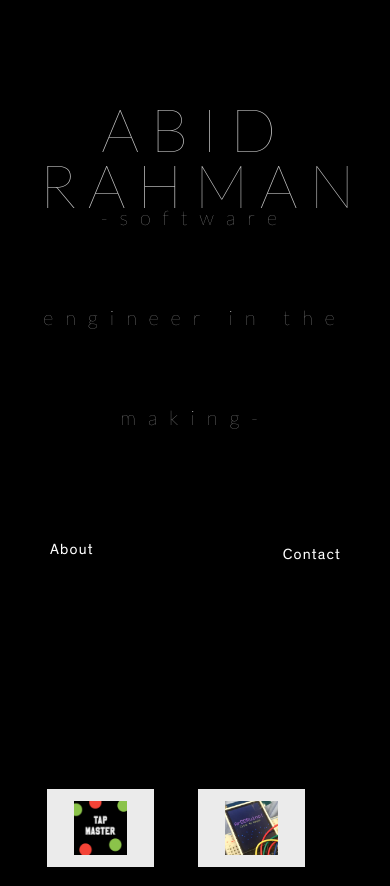
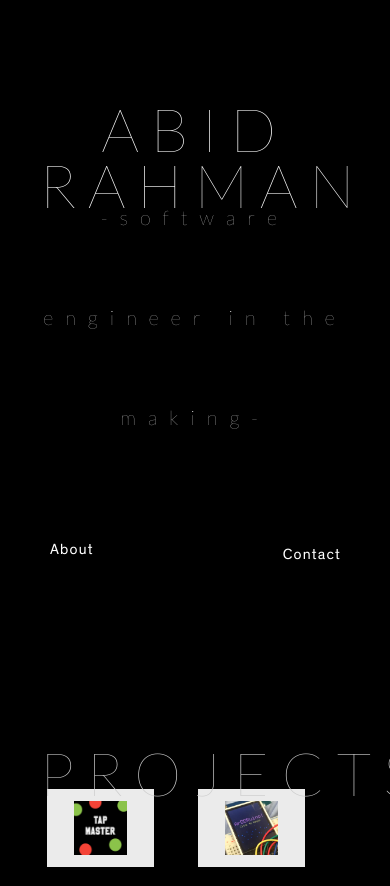
Before and after one commit to arjunkalburgi/abidrahman.github.io-1, a PHP site: page / in a window 390 px wide; the page is wider, and only the part inside the window is pictured. Shown: the part 245-1131 px from the top of that part. Run offline with PHP 8.4, Linux system fonts and the light colour scheme.

Commit message:
mobile pls workkkk

```diff
--- a/css/styles.css
+++ b/css/styles.css
@@ -279,6 +279,7 @@ header ul li a:hover {
 	position: relative;
 }
 
+/*
 .about h1 {
   width: 100%;
   color: black;
@@ -287,6 +288,7 @@ header ul li a:hover {
   margin: 0;
   padding: 100 0 0 0;
 }
+*/
 
 .contact {
 	width: 80%;
@@ -566,6 +568,7 @@ header ul li a:hover {
   z-index: 3;
 }
 
+/*
 .teaser_container h1 {
   width: 100%;
   color: black;
@@ -574,6 +577,7 @@ header ul li a:hover {
   margin: 0;
   padding: 50 0 0 0;
 }
+*/
 
 .teaser_item {
   background-color: rgb(235,235,235);
--- a/index.html
+++ b/index.html
@@ -6,7 +6,6 @@
 
     <meta name="keywords" content="edmonton, canada, software, coding, programmer, webdesign, engineer, universityofalberta, student, androiddev">
     <meta name="description" content="Software Engineer in the Making.">
-    <meta name="viewport" content="width=device-width,height=device-height,initial-scale=1.0"/>
 
     <link href="css/styles.css" rel="stylesheet" type="text/css">
     <link href="css/animate.css" rel="stylesheet" type="text/css">
@@ -48,8 +47,8 @@
     </header>
 
 	<div class="main">
-    	 <h1 class="wow fadeInUp">ABID RAHMAN</h1>
-      <h3 class="wow fadeInDown">-software engineer in the making-</h3>
+    	 <h1 class="font_color wow fadeInUp">ABID RAHMAN</h1>
+      <h3 class="font_color wow fadeInDown">-software engineer in the making-</h3>
 
          <div class="work_link font_color">
          	<a class="font_color scroll" href="index.html#work">Projects</a>
```
